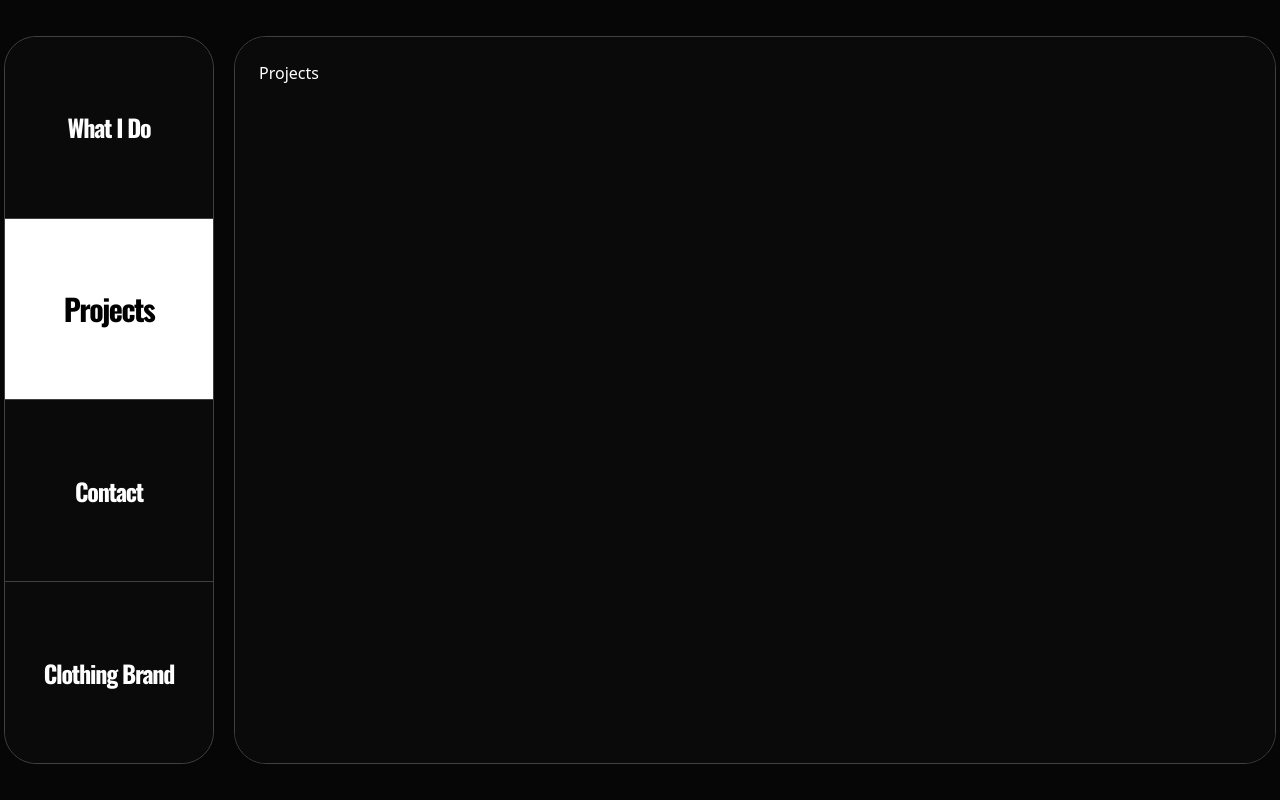
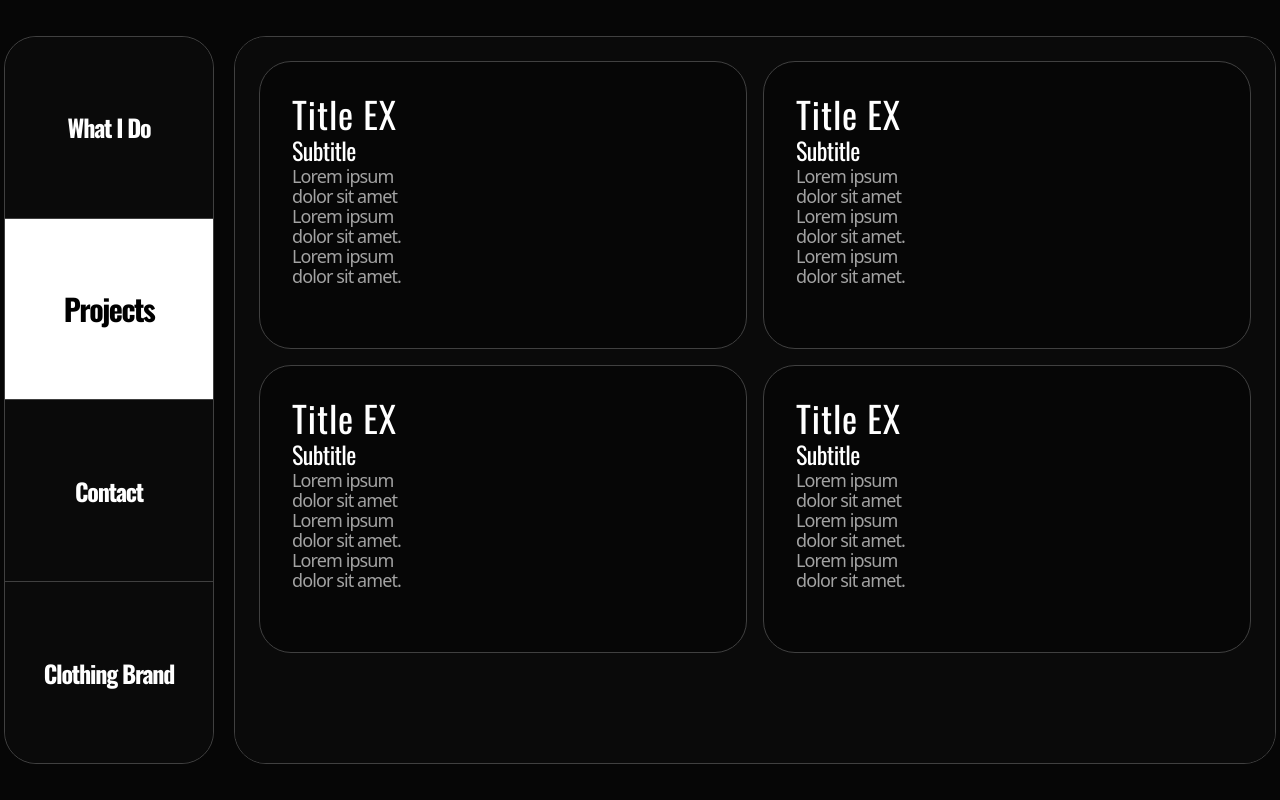
Before and after one commit to MagicEnvision/portfolio, a React (Vite) app: page / in a window 1280 px wide. Both pictures are taken after a click on the item "Projects". Built offline with nearby package versions, Linux system fonts and the light colour scheme; no server answers.

Commit message:
added layout for projects

```diff
--- a/src/components/Contact.jsx
+++ b/src/components/Contact.jsx
@@ -8,7 +8,7 @@ const Contact = () => {
         <h1 className='text-xl sm:text-2xl lg:text-3xl xl:text-4xl font-oswald font-bold tracking-tighter mb-4'>
           All The Ways You Can Reach Me
         </h1>
-        <p className='text-sm lg:text-md xl:text-lg text-neutral-400'>
+        <p className='tracking-tighter text-sm lg:text-md xl:text-lg text-neutral-400'>
           Whether you're looking to collaborate, hire, or just say hello, I'd love to hear from you. My inbox is always open, and I'm active across various social platforms.
         </p>
       </div>
@@ -18,7 +18,7 @@ const Contact = () => {
         <h1 className='text-xl sm:text-2xl lg:text-3xl xl:text-4xl font-oswald font-bold tracking-tighter mb-4'>
           Location
         </h1>
-        <p className='text-sm lg:text-md xl:text-lg text-neutral-400'>
+        <p className='tracking-tighter text-sm lg:text-md xl:text-lg text-neutral-400'>
           Currently based in Toronto, Canada, but available for remote work globally. I'm always open to new opportunities and projects, no matter where you are.
         </p>
       </div>
@@ -28,7 +28,7 @@ const Contact = () => {
         <h1 className='text-xl sm:text-2xl lg:text-3xl xl:text-4xl font-oswald font-bold tracking-tighter mb-4'>
           Socials
         </h1>
-        <ul className='text-s lg:text-md  text-neutral-400 space-y-2'>
+        <ul className='tracking-tighter text-s lg:text-md  text-neutral-400 space-y-2'>
           <li><a href="https://github.com/MagicEnvision" className="hover:text-teal-500 text-sm lg:text-md xl:text-lg transition-colors">GitHub: /github/MagicEnvision</a></li>
           <li><a href="https://www.instagram.com/mr.magician_/" className="hover:text-pink-500 text-sm lg:text-md xl:text-lg  transition-colors">Instagram: /mr.magician_</a></li>
           <li><a href="https://x.com/magicenvision" className="hover:text-blue-500 text-sm lg:text-md xl:text-lg transition-colors">Twitter: /magicenvision</a></li>
@@ -40,7 +40,7 @@ const Contact = () => {
         <h1 className='text-xl sm:text-2xl lg:text-3xl xl:text-4xl font-oswald font-bold tracking-tighter mb-4'>
           Email and Phone Number
         </h1>
-        <p className='text-sm lg:text-md text-neutral-400'>
+        <p className='tracking-tighter text-sm lg:text-md text-neutral-400'>
           <span className="text-sm lg:text-md xl:text-lg block mb-2">Email: <a href="mailto:your.email@example.com" className="hover:text-orange-400 transition-colors">rjrose2003@gmail.com</a></span>
           <span className='text-sm lg:text-md xl:text-lg'>Phone: <a href="tel:+11234567890" className="hover:text-green-400 transition-colors">+1(647) 224-5530</a></span>
         </p>
--- a/src/components/Projects.jsx
+++ b/src/components/Projects.jsx
@@ -2,8 +2,56 @@ import React from 'react'
 
 const Projects = () => {
   return (
-    <div>
-      Projects
+    <div className='flex flex-col justify-center items-center sm:grid sm:grid-cols-2 sm:grid-rows-2 gap-4 '>
+      <div className='border-[1px] h-[18rem] col-span-1 row-span-1 border-neutral-700 rounded-[2rem]  hover:shadow-[0px_0px_5px_0px_#EDEDED] transition-all duration-300
+       bg-[#060606] p-4 sm:p-8 justify-center flex'>
+        <div className='w-[30%] h-full'>
+          <h1 className='font-oswald text-4xl tracking-wide'>Title EX</h1>
+          <h2 className='font-oswald text-2xl tracking-tight'>Subtitle</h2>
+          <p className='text-lg tracking-tighter leading-5 text-neutral-400'>Lorem ipsum dolor sit amet Lorem ipsum dolor sit amet. Lorem ipsum dolor sit amet.</p>
+
+        </div>
+        <div className='w-[70%] h-full'>
+
+        </div>
+      </div>
+      <div className='border-[1px] h-[18rem] col-span-1 row-span-1 border-neutral-700 rounded-[2rem]  hover:shadow-[0px_0px_5px_0px_#EDEDED] transition-all duration-300 bg-[#060606] p-4 sm:p-8 flex justify-center'>
+        <div className='w-[30%] h-full'>
+          <h1 className='font-oswald text-4xl tracking-wide'>Title EX</h1>
+          <h2 className='font-oswald text-2xl tracking-tight'>Subtitle</h2>
+          <p className='text-lg tracking-tighter leading-5 text-neutral-400'>Lorem ipsum dolor sit amet Lorem ipsum dolor sit amet. Lorem ipsum dolor sit amet.</p>
+
+        </div>
+        <div className='w-[70%] h-full'>
+
+        </div>
+      </div>
+
+      <div className='border-[1px] h-[18rem] col-span-1 row-span-1 border-neutral-700 rounded-[2rem]  hover:shadow-[0px_0px_5px_0px_#EDEDED] transition-all duration-300 bg-[#060606] p-4 sm:p-8 flex justify-center'>
+        <div className='w-[30%] h-full'>
+          <h1 className='font-oswald text-4xl tracking-wide'>Title EX</h1>
+          <h2 className='font-oswald text-2xl tracking-tight'>Subtitle</h2>
+          <p className='text-lg tracking-tighter leading-5 text-neutral-400'>Lorem ipsum dolor sit amet Lorem ipsum dolor sit amet. Lorem ipsum dolor sit amet.</p>
+
+        </div>
+        <div className='w-[70%] h-full'>
+
+        </div>
+      </div>
+
+      <div className='border-[1px] h-[18rem] col-span-1 row-span-1 border-neutral-700 rounded-[2rem]  hover:shadow-[0px_0px_5px_0px_#EDEDED] transition-all duration-300 bg-[#060606] p-4 sm:p-8 flex justify-center'>
+        <div className='w-[30%] h-full'>
+          <h1 className='font-oswald text-4xl tracking-wide'>Title EX</h1>
+          <h2 className='font-oswald text-2xl tracking-tight'>Subtitle</h2>
+          <p className='text-lg tracking-tighter leading-5 text-neutral-400'>Lorem ipsum dolor sit amet Lorem ipsum dolor sit amet. Lorem ipsum dolor sit amet.</p>
+
+        </div>
+        <div className='w-[70%] h-full'>
+
+        </div>
+      </div>
+
+
     </div>
   )
 }
```
